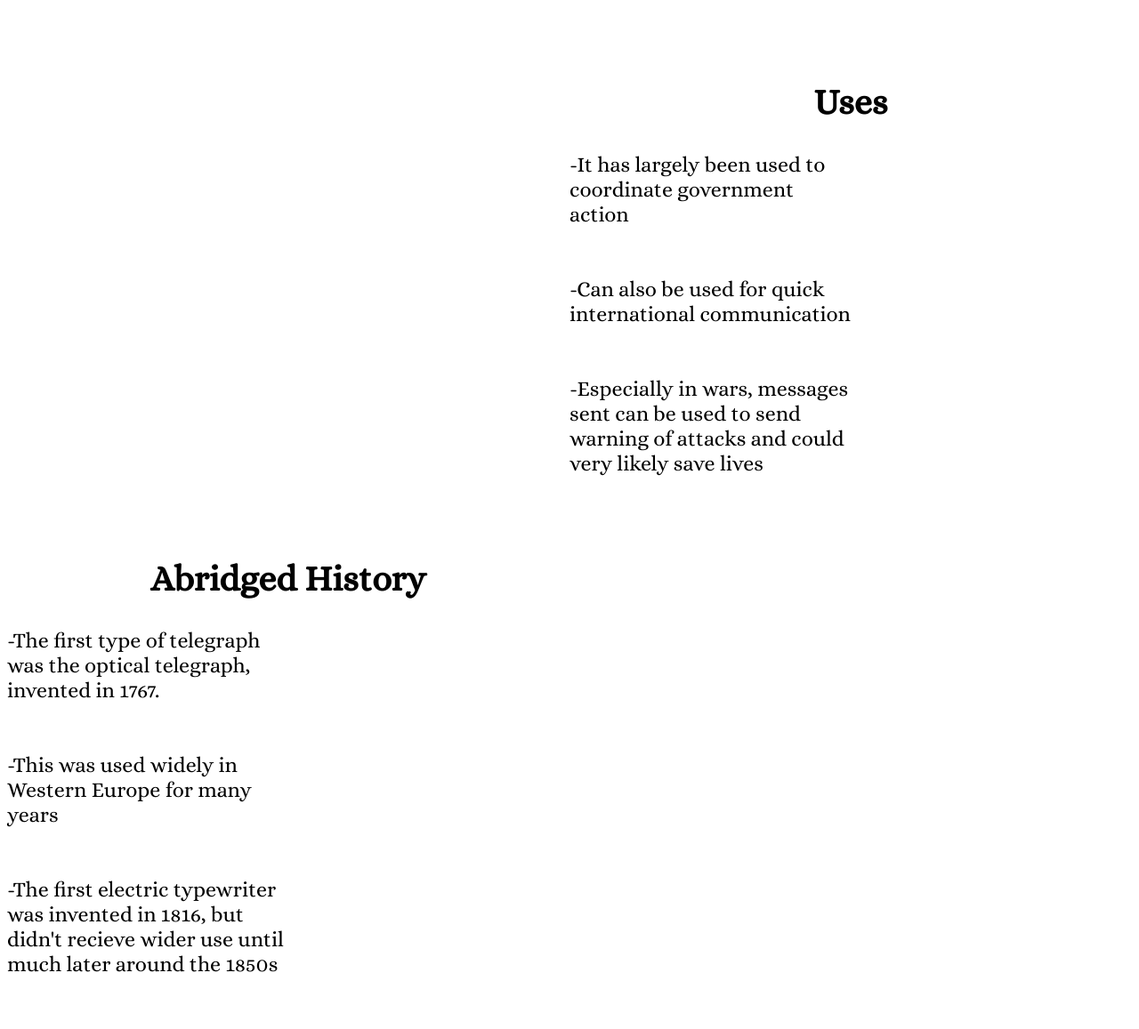
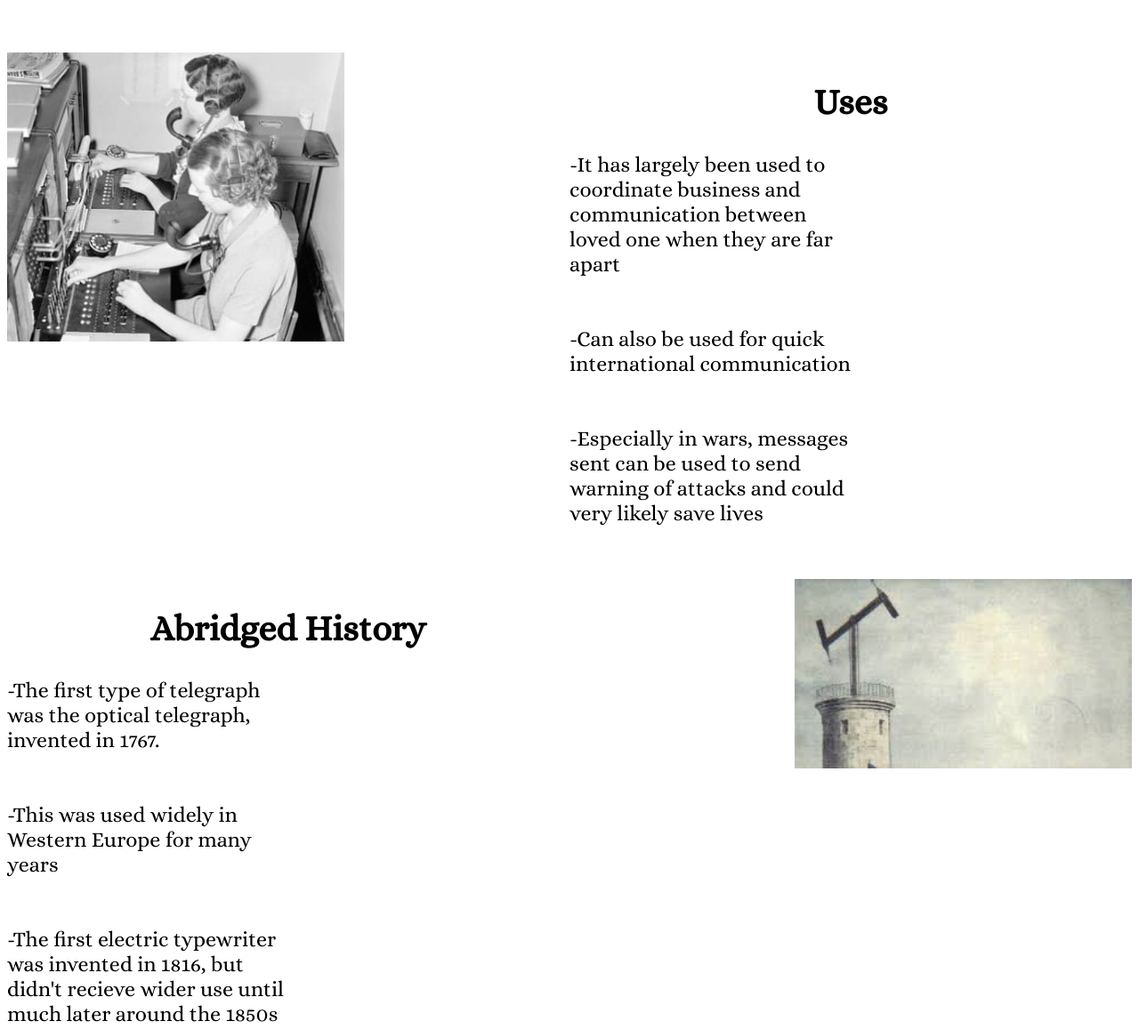
Before and after one commit to Krobix/Telegraph, a plain HTML site: page index.html in a window 1280 px wide. Shown: the part 710-1867 px from the top of the page at 89% size. Drawn offline with Linux system fonts and the light colour scheme.

Commit message:
add pictures and fix image alignment

```diff
--- a/index.html
+++ b/index.html
@@ -18,18 +18,19 @@
             -Baron Schilling von Canstatt invented the Schilling Telegraph in 1832 <br/> <br/> <br/>
         </div>
     </div>
+    <img class="imgr" src="img/francis.jpg">
 </div>
 
 <div id="super1" class="super">
     <div id="subs1" class="sectr">
         <h2 id="inuses">Uses</h2>
         <div class="sectbody" id="inuses-p">
-            -It has largely been used to coordinate government action <br/> <br/> <br/>
+            -It has largely been used to coordinate business and communication between loved one when they are far apart <br/> <br/> <br/>
             -Can also be used for quick international communication <br/> <br/> <br/>
             -Especially in wars, messages sent can be used to send warning of attacks and could very likely save lives <br/> <br/> <br/>
-
         </div>
     </div>
+    <img class="imgl" src="img/tel_use.jpg">
 </div>
 
 <div id="super2" class="super">
@@ -41,6 +42,7 @@
             -The first electric typewriter was invented in 1816, but didn't recieve wider use until much later around the 1850s<br/><br/><br/>
         </div>
     </div>
+    <img class="imgr" src="img/opticaltelegraph.jpeg">
 </div>
 
 <div id="super3" class="super">
@@ -52,6 +54,7 @@
             -In doing this, the telegraph also paved the way for Westward expansion <br/><br/><br/>
         </div>
     </div>
+    <img class="imgl" src="img/lincolntelegraph.jpg">
 </div>
 
 <h2 id="hymap">Hypothetical Map</h2>
--- a/styles.css
+++ b/styles.css
@@ -38,14 +38,14 @@ h2 {
 .imgr {
     float: right;
     clear: right;
-    width: 50%;
+    width: 30%;
     height: auto;
 }
 
 .imgl {
     float: left;
     clear: left;
-    width: 50%;
+    width: 30%;
     height: auto;
 }
 
```
Also changed, not shown: img/francis.jpg (added), img/lincolntelegraph.jpg (added), img/opticaltelegraph.jpeg (added), img/tel_use.jpg (added), 1 other file.
